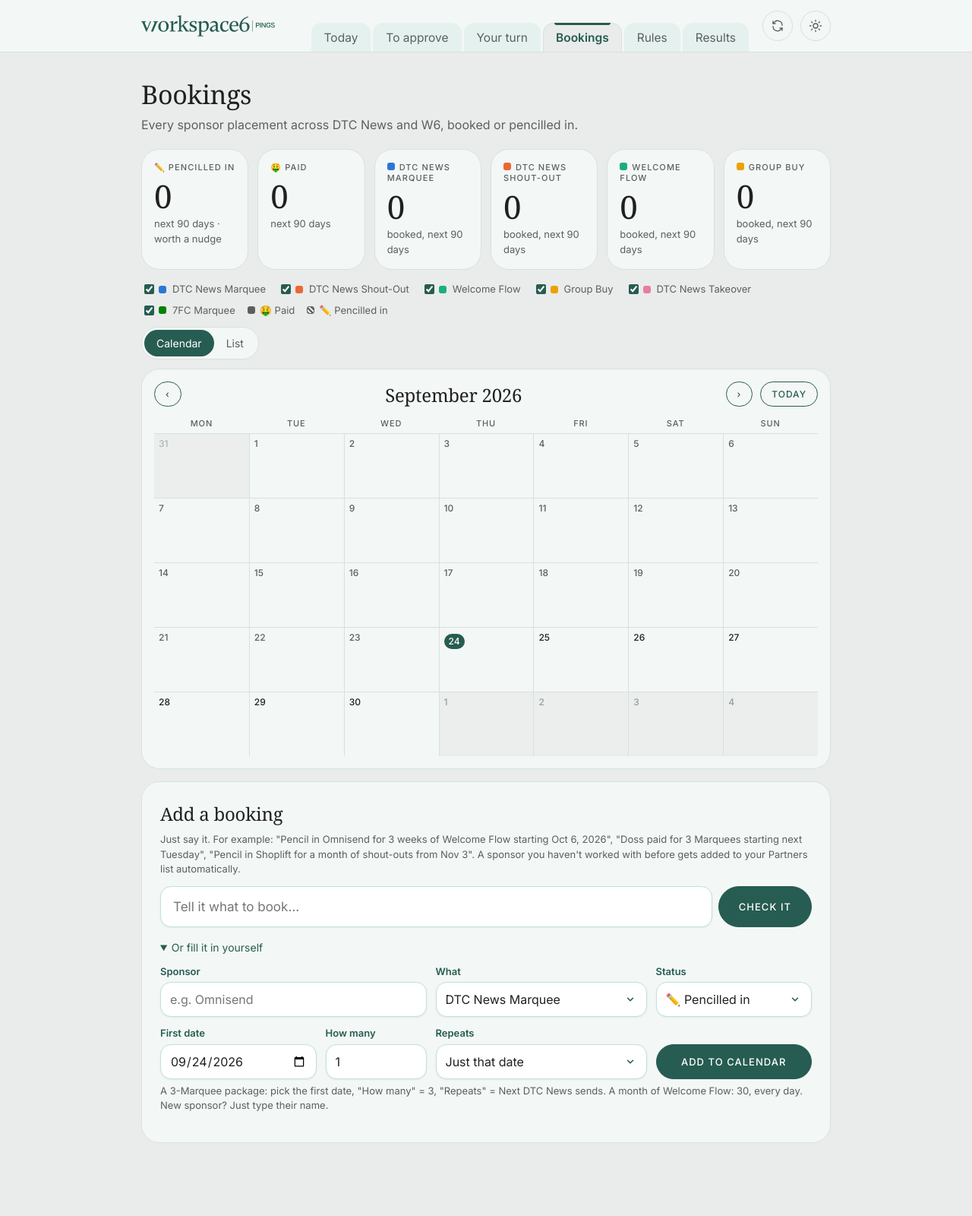
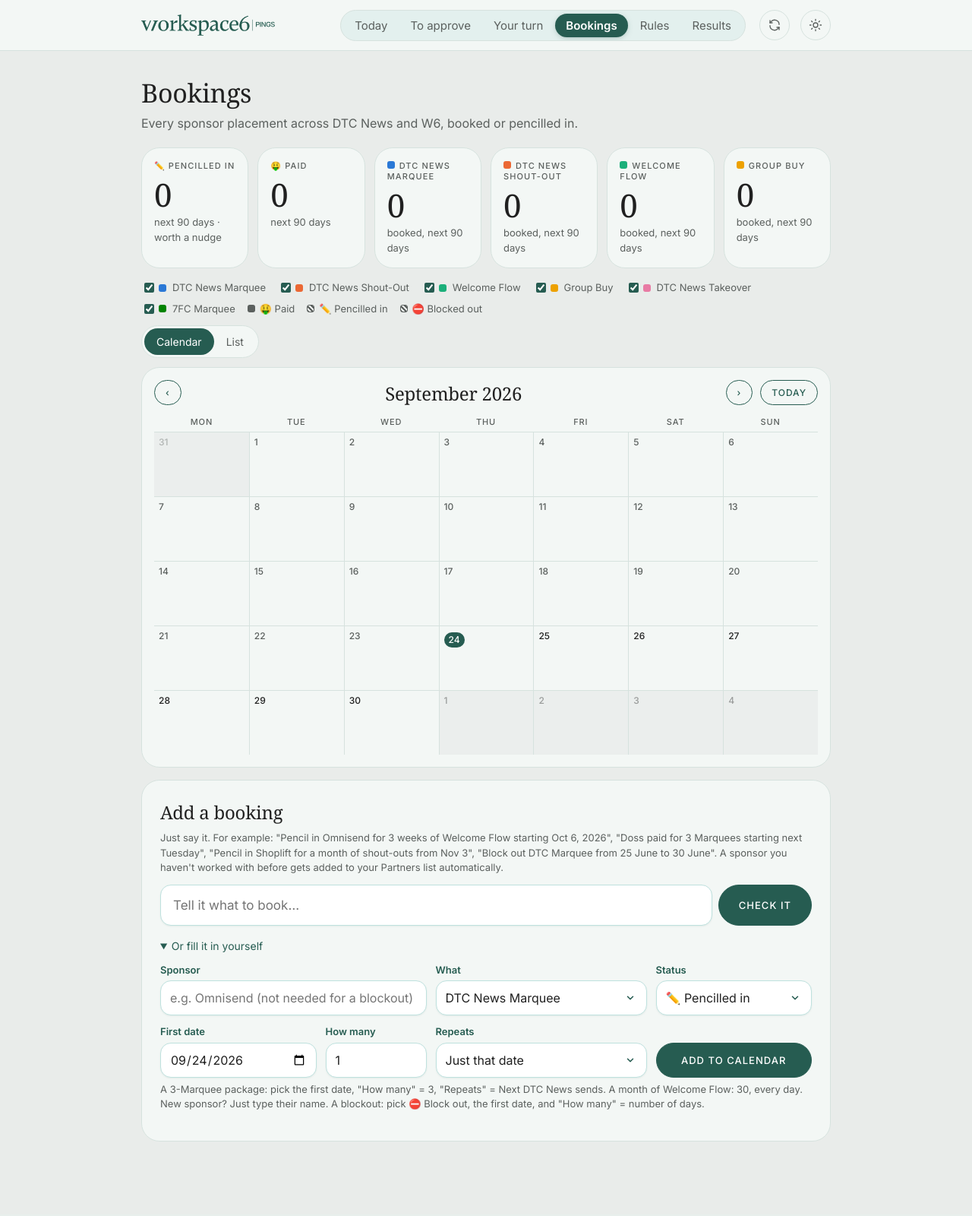
Before and after one commit to dannyzeemedia/w6-pings, a Flask app: page /bookings in a window 1280 px wide, after a click on "Or fill it in yourself". Shown: the whole page at 76% size. After the commit the page ends 1502 px from the top, so only its background shows below. Run offline with Flask 3, Linux system fonts and the light colour scheme; the visitor is signed in with stand-in values (Sample User, id 1); some libraries are stand-ins or nearby versions; some web fonts are replaced.

Commit message:
Header pill bar; blockouts (type or form, no sponsor, bookings refuse blocked dates); first date is always the one she named; bare '25th' dates
Co-Authored-By: Claude Opus 5.5 (1M context) <noreply@anthropic.com>
Claude-Session: https://claude.ai/code/session_013dnwiwW5gHpNcSwqxTwcTZ

```diff
--- a/app.py
+++ b/app.py
@@ -630,26 +630,32 @@ def bookings_page():
         bands, seen = [], {}
         for i, day in enumerate(days):
             for b in by_day.get(day, []):
-                if b["kind"] == "welcome":
-                    k = (b["sponsor"], b["state"])
+                if b["kind"] == "welcome" or b["state"] == "blockout":
+                    k = (b["sponsor"], b["state"], b["kind"])
                     if k in seen and seen[k]["end"] == i - 1:
                         seen[k]["end"] = i
                     else:
-                        seen[k] = {"sponsor": b["sponsor"], "state": b["state"], "start": i, "end": i, "id": b["id"]}
+                        seen[k] = {"sponsor": b["sponsor"], "state": b["state"], "kind": b["kind"], "start": i, "end": i, "id": b["id"]}
                         bands.append(seen[k])
         cells = [{"date": day, "in_month": day.month == month.month, "today": day == today, "past": day < today,
-                  "entries": [b for b in by_day.get(day, []) if b["kind"] != "welcome"],
+                  "entries": [b for b in by_day.get(day, []) if b["kind"] != "welcome" and b["state"] != "blockout"],
                   } for day in days]
         weeks.append({"cells": cells, "bands": bands})
         d += dt.timedelta(days=7)
-    upcoming = [b for b in rows if today <= b["date"] <= list_end]
+    upcoming = [b for b in rows if today <= b["date"] <= list_end and b["state"] != "blockout"]
+    blockouts = []
+    for b in sorted([b for b in rows if b["state"] == "blockout" and b["date"] >= today], key=lambda x: (x["kind"], x["date"])):
+        if blockouts and blockouts[-1]["kind"] == b["kind"] and (b["date"] - blockouts[-1]["end"]).days == 1:
+            blockouts[-1]["end"] = b["date"]; blockouts[-1]["ids"].append(b["id"])
+        else:
+            blockouts.append({"kind": b["kind"], "start": b["date"], "end": b["date"], "ids": [b["id"]]})
     groups = {}
     for b in upcoming:
         wk = b["date"] - dt.timedelta(days=b["date"].weekday())
         groups.setdefault(wk, []).append(b)
     bbrands = brand.for_partners([b["partner"] for b in upcoming])
     return render_template("bookings.html", view=view, month=month, prev=prev, nxt=nxt, weeks=weeks, groups=sorted(groups.items()), bbrands=bbrands,
-                           types=bk.TYPES, partners=at.all_partners(), today=today,
+                           types=bk.TYPES, partners=at.all_partners(), today=today, blockouts=blockouts,
                            n_pencilled=sum(1 for b in upcoming if b["state"] == "pencilled"), n_paid=sum(1 for b in upcoming if b["state"] == "paid"),
                            counts={k: sum(1 for b in upcoming if b["kind"] == k) for k in bk.TYPES})
 
@@ -677,6 +683,15 @@ def bookings_understand():
 @login_required
 def bookings_confirm():
     fm = request.form
+    if fm.get("state") == "blockout":
+        kind = fm.get("kind") if fm.get("kind") in bk.TYPES or fm.get("kind") == "all" else None
+        ds = [d for d in fm.get("dates", "").split(",") if re.match(r"\d{4}-\d{2}-\d{2}$", d)]
+        if not kind or len(ds) < 2:
+            flash("Something went wrong reading that blockout. Nothing was added.")
+            return redirect(url_for("bookings_page"))
+        days = bk.add_blockout(kind, dt.date.fromisoformat(ds[0]), dt.date.fromisoformat(ds[-1]))
+        flash(f"Blocked out {'everything' if kind == 'all' else bk.TYPES[kind]['label']} for {len(days)} day{'s' if len(days) > 1 else ''}. Nothing will be booked or pitched for those dates.")
+        return redirect(url_for("bookings_page", month=ds[0][:7]))
     kind = fm.get("kind") if fm.get("kind") in bk.TYPES else None
     dates = [d for d in fm.get("dates", "").split(",") if re.match(r"\d{4}-\d{2}-\d{2}$", d)]
     if not kind or not dates:
@@ -702,11 +717,34 @@ def bookings_add():
     except (TypeError, ValueError):
         flash("Pick a start date first.")
         return redirect(url_for("bookings_page"))
+    if fm.get("state") == "blockout":
+        kind = fm.get("kind") if fm.get("kind") in bk.TYPES or fm.get("kind") == "all" else "marquee"
+        end = start + dt.timedelta(days=max(1, min(count, 366)) - 1)
+        days = bk.add_blockout(kind, start, end)
+        flash(f"Blocked out {'everything' if kind == 'all' else bk.TYPES[kind]['label']} from {start.strftime('%-d %b')} to {end.strftime('%-d %b')}.")
+        return redirect(url_for("bookings_page", month=start.strftime("%Y-%m")))
+    if not name:
+        flash("Add the sponsor's name (or choose ⛔ Block out for dates with no sponsor).")
+        return redirect(url_for("bookings_page"))
+    clash = bk.blocked_dates(kind, bk.dates_for(start, max(1, min(count, 120)), fm.get("cadence", "once")))
+    if clash:
+        flash(f"{bk.TYPES[kind]['label']} is blocked out on " + ", ".join(d.strftime('%a %-d %b') for d in clash[:5]) + ". Nothing was booked.")
+        return redirect(url_for("bookings_page", month=start.strftime("%Y-%m")))
     pid, created = _ensure_partner(name)
     ds = bk.add(name or "Sponsor", pid, kind, fm.get("state", "pencilled"), start, count, fm.get("cadence", "once"))
     celebrate("Booked!", f"{name} · {bk.TYPES[kind]['label']} · {len(ds)} date{'s' if len(ds) > 1 else ''} from {ds[0].strftime('%a %-d %b')}", "📅",
               big=fm.get("state") == "paid")
     return redirect(url_for("bookings_page", month=ds[0].strftime("%Y-%m"), view=fm.get("view", "calendar")))
+
+
+@app.post("/bookings/unblock")
+@login_required
+def bookings_unblock():
+    ids = [i for i in request.form.get("ids", "").split(",") if i.startswith("rec")]
+    for i in ids:
+        at.delete("promo", i)
+    flash("Blockout removed. Those dates are open again.")
+    return redirect(request.referrer or url_for("bookings_page"))
 
 
 @app.post("/bookings/<rid>/edit")
--- a/static/style.css
+++ b/static/style.css
@@ -489,3 +489,23 @@ nav a.on::after { content: ""; position: absolute; left: 14px; right: 14px; top:
 
 .top .theme { align-self: center; }
 .sync-form { align-self: center; display: flex; }
+
+/* ---------- header v3: one centred line, pages in a pill bar, current page is a solid green pill ---------- */
+.top .wrap { height: 66px; align-items: center; gap: 14px; }
+nav { align-self: center; align-items: center; gap: 2px; margin-left: auto; padding: 4px; border-radius: 99px;
+  background: color-mix(in srgb, var(--mint) 30%, var(--card)); border: 1px solid var(--line); }
+nav a { padding: 8px 14px; margin: 0; border: 0; border-radius: 99px; background: transparent; line-height: 1; font-size: 15px; }
+nav a:hover { background: color-mix(in srgb, var(--mint) 55%, transparent); }
+nav a.on { background: transparent; color: var(--on-green); font-weight: 600; border: 0; }
+nav a.on::after { content: ""; position: absolute; inset: 0; top: 0; left: 0; right: 0; bottom: 0; height: auto; border-radius: 99px;
+  background: var(--green); box-shadow: 0 2px 8px -3px rgba(38,92,81,.5); z-index: -1; view-transition-name: tabline; }
+@media (prefers-color-scheme: dark) { :root:not([data-theme="light"]) nav a.on { color: var(--on-green); } :root:not([data-theme="light"]) nav a.on::after { background: var(--green); } }
+:root[data-theme="dark"] nav a.on { color: var(--on-green); } :root[data-theme="dark"] nav a.on::after { background: var(--green); }
+nav a.on .pill { background: var(--on-green); color: var(--green); }
+.sync-form { margin: 0 0 0 4px; } .top .theme { margin: 0; }
+@media (max-width: 640px) { .top .wrap { height: auto; flex-wrap: wrap; padding: 10px 16px 10px; } nav { order: 3; width: 100%; margin: 0; overflow-x: auto; }
+  .sync-form { margin-left: auto; } }
+
+.band.blockout { cursor: default; color: var(--ink-2); border-left-color: var(--ink-2); border-color: color-mix(in srgb, var(--ink-2) 35%, transparent);
+  background: repeating-linear-gradient(45deg, color-mix(in srgb, var(--ink-2) 14%, var(--card)) 0 6px, var(--card) 6px 11px); }
+.sw.blocked { background: repeating-linear-gradient(45deg, var(--ink-2) 0 2px, transparent 2px 4px); border: 1px solid var(--ink-2); }
--- a/templates/base.html
+++ b/templates/base.html
@@ -8,7 +8,7 @@
 <link rel="preconnect" href="https://fonts.googleapis.com">
 <link href="https://fonts.googleapis.com/css2?family=Inter:wght@400;500;600&display=swap" rel="stylesheet">
 <link href="https://api.fontshare.com/v2/css?f[]=gambetta@400&display=swap" rel="stylesheet">
-<link rel="stylesheet" href="{{ url_for('static', filename='style.css') }}?v=20" data-turbo-track="reload">
+<link rel="stylesheet" href="{{ url_for('static', filename='style.css') }}?v=22" data-turbo-track="reload">
 <script type="module" src="https://cdn.jsdelivr.net/npm/@hotwired/turbo@8.0.12/dist/turbo.es2017-esm.js"></script>
 <meta name="turbo-prefetch" content="true">
 </head><body class="{% block bodyclass %}{% endblock %}">
--- a/templates/bookings.html
+++ b/templates/bookings.html
@@ -16,7 +16,7 @@
 
 <div class="legend bk-legend" id="legend">
   {% for k, t in types.items() %}<label><input type="checkbox" checked data-kind="{{ k }}"><i class="sw k-{{ k }}"></i>{{ t.label }}</label>{% endfor %}
-  <span class="leg-state"><i class="sw paid"></i>🤑 Paid</span><span class="leg-state"><i class="sw pencilled"></i>✏️ Pencilled in</span>
+  <span class="leg-state"><i class="sw paid"></i>🤑 Paid</span><span class="leg-state"><i class="sw pencilled"></i>✏️ Pencilled in</span><span class="leg-state"><i class="sw blocked"></i>⛔ Blocked out</span>
 </div>
 
 <turbo-frame id="bk-main" data-turbo-action="advance">
@@ -43,9 +43,13 @@
       {% endfor %}
       <div class="cal-layer">
         {% for b in w.bands %}
+        {% if b.state == 'blockout' %}
+        <div class="band blockout k-{{ b.kind }}" data-kind="{{ b.kind }}" style="grid-column:{{ b.start + 1 }} / {{ b.end + 2 }}" title="⛔ {{ types[b.kind].label }} blocked out">⛔ {{ types[b.kind].label }} blocked out</div>
+        {% else %}
         <button type="button" class="band k-welcome {{ b.state }}" data-kind="welcome" style="grid-column:{{ b.start + 1 }} / {{ b.end + 2 }}"
           title="Welcome Flow · {{ b.sponsor }} · {{ '🤑 Paid' if b.state=='paid' else '✏️ Pencilled in' }}" onclick="openEdit('{{ b.id }}','{{ b.sponsor|e }}','Welcome Flow','','{{ b.state }}')">
           {{ b.sponsor }}</button>
+        {% endif %}
         {% endfor %}
       </div>
       <div class="cal-items">
@@ -86,9 +90,19 @@
 {% endif %}
 </turbo-frame>
 
+{% if blockouts %}
+<div class="card" id="blockouts">
+  <h2 style="margin-bottom:8px">Blocked out</h2>
+  {% for bo in blockouts %}
+  <div class="plan"><div><strong>⛔ {{ types[bo.kind].label }}</strong> <span class="muted">· {{ bo.start.strftime('%a %-d %b') }}{% if bo.end != bo.start %} to {{ bo.end.strftime('%a %-d %b %Y') }}{% endif %}</span></div>
+    <form method="post" action="{{ url_for('bookings_unblock') }}"><input type="hidden" name="ids" value="{{ bo.ids|join(',') }}"><button class="ghost small">Remove</button></form></div>
+  {% endfor %}
+</div>
+{% endif %}
+
 <div class="card" id="add">
   <h2 style="margin-bottom:6px">Add a booking</h2>
-  <p class="muted tiny" style="margin:0 0 12px">Just say it. For example: "Pencil in Omnisend for 3 weeks of Welcome Flow starting Oct 6, 2026", "Doss paid for 3 Marquees starting next Tuesday", "Pencil in Shoplift for a month of shout-outs from Nov 3". A sponsor you haven't worked with before gets added to your Partners list automatically.</p>
+  <p class="muted tiny" style="margin:0 0 12px">Just say it. For example: "Pencil in Omnisend for 3 weeks of Welcome Flow starting Oct 6, 2026", "Doss paid for 3 Marquees starting next Tuesday", "Pencil in Shoplift for a month of shout-outs from Nov 3", "Block out DTC Marquee from 25 June to 30 June". A sponsor you haven't worked with before gets added to your Partners list automatically.</p>
   <form id="say-form" class="say" onsubmit="return understand(event)">
     <input type="text" id="say" placeholder="Tell it what to book…" autocomplete="off">
     <button id="say-btn">Check it</button>
@@ -97,8 +111,8 @@
   <details class="manual"><summary>Or fill it in yourself</summary>
   <form method="post" action="{{ url_for('bookings_add') }}" class="bk-form" style="margin-top:12px">
     <input type="hidden" name="view" value="{{ view }}">
-    <label class="f-sponsor">Sponsor<input type="text" name="sponsor" list="bk-partners" required placeholder="e.g. Omnisend" autocomplete="off"></label>
-    <label class="f-what">What<select name="kind" id="add-kind">{% for k, t in types.items() %}{% if k != '7fc' %}<option value="{{ k }}">{{ t.label }}</option>{% endif %}{% endfor %}</select></label>
+    <label class="f-sponsor">Sponsor<input type="text" name="sponsor" list="bk-partners" placeholder="e.g. Omnisend (not needed for a blockout)" autocomplete="off"></label>
+    <label class="f-what">What<select name="kind" id="add-kind">{% for k, t in types.items() %}{% if k != '7fc' %}<option value="{{ k }}">{{ t.label }}</option>{% endif %}{% endfor %}<option value="all">Everything (for a blockout)</option></select></label>
     <label class="f-date">First date<input type="date" name="start" id="add-start" required value="{{ today.isoformat() }}"></label>
     <label class="f-count">How many<input type="number" name="count" id="add-count" min="1" max="120" value="1"></label>
     <label class="f-rep">Repeats<select name="cadence" id="add-cadence">
@@ -106,10 +120,10 @@
       <option value="sends">Next DTC News sends (Tue + Thu)</option>
       <option value="weekly">Weekly</option>
       <option value="daily">Every day (Welcome Flow)</option></select></label>
-    <label class="f-state">Status<select name="state"><option value="pencilled">✏️ Pencilled in</option><option value="paid">🤑 Paid</option></select></label>
+    <label class="f-state">Status<select name="state" id="add-state"><option value="pencilled">✏️ Pencilled in</option><option value="paid">🤑 Paid</option><option value="blockout">⛔ Block out (no sponsor)</option></select></label>
     <button class="f-go">Add to calendar</button>
   </form>
-  <div class="hint">A 3-Marquee package: pick the first date, "How many" = 3, "Repeats" = Next DTC News sends. A month of Welcome Flow: 30, every day. New sponsor? Just type their name.</div>
+  <div class="hint">A 3-Marquee package: pick the first date, "How many" = 3, "Repeats" = Next DTC News sends. A month of Welcome Flow: 30, every day. New sponsor? Just type their name. A blockout: pick ⛔ Block out, the first date, and "How many" = number of days.</div>
   </details>
   <datalist id="bk-partners">{% for pid, n in partners %}<option value="{{ n }}">{% endfor %}</datalist>
 </div>
```
Also changed, not shown: bookings.py (+104 -4 lines).
